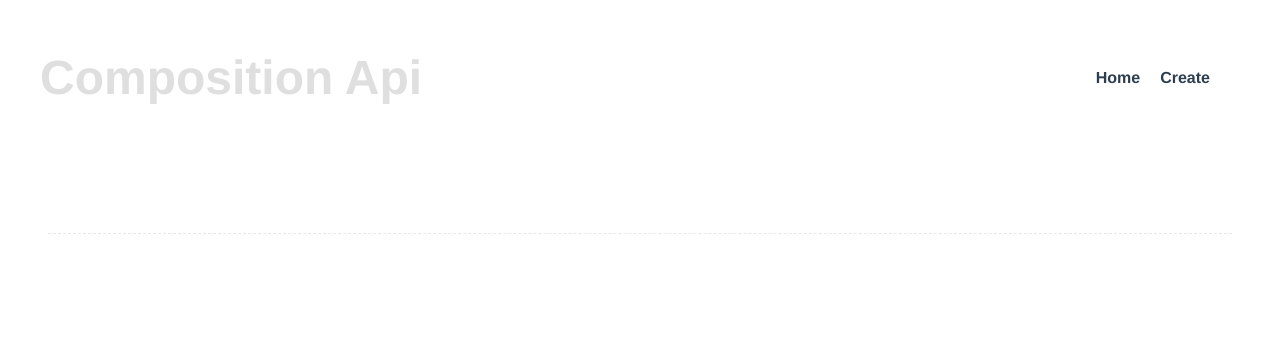
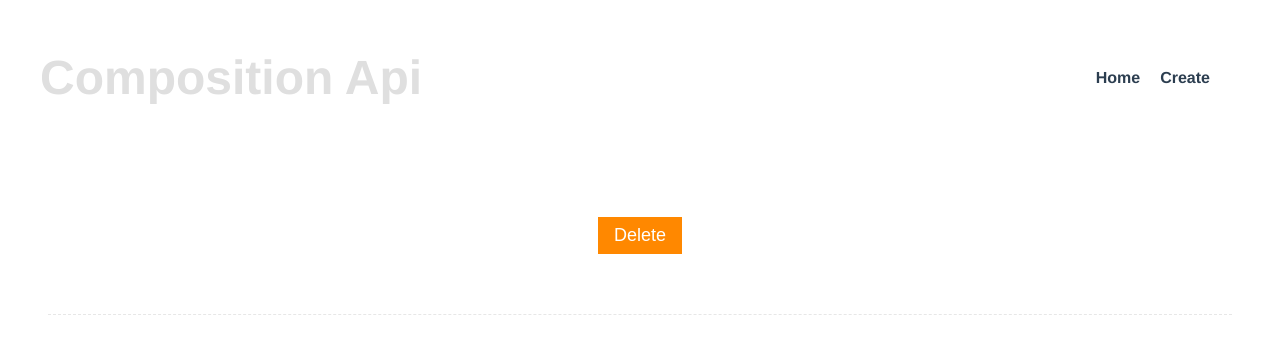
Before and after one commit to Puchai30/Aync-in-composition-api, a Vue app: page /posts/0fd3 in a window 1280 px wide. Shown: the top 354 px of the page. Built offline with nearby package versions, Linux system fonts and the light colour scheme; no server answers; the database is empty.

Commit message:
delete post from firebase

```diff
--- a/src/views/Detail.vue
+++ b/src/views/Detail.vue
@@ -2,6 +2,7 @@
   <div v-if="post" class="post">
     <h3>{{ post.title }}</h3>
     <p>{{ post.body }}</p>
+    <button class="delete" @click="deletePost">Delete</button>
   </div>
 
   <div v-else>
@@ -10,9 +11,10 @@
 </template>
 
 <script>
-import { useRoute } from "vue-router";
+import { useRoute, useRouter } from "vue-router";
 import Loading from "../components/Loading";
 import getPost from "../composables/getPost";
+import { db } from "../firebase/config";
 
 export default {
   components: { Loading },
@@ -20,10 +22,18 @@ export default {
 
   setup(props) {
     let route = useRoute();
+    let router = useRouter();
     // console.log(route.params.id);
     let { post, error, load } = getPost(route.params.id);
     load();
-    return { post, error };
+
+    let deletePost = async () => {
+      let id = props.id;
+      await db.collection("posts").doc(id).delete();
+      router.push("/");
+    };
+
+    return { post, error, deletePost };
   },
 };
 </script>
@@ -63,4 +73,7 @@ export default {
   border-radius: 20px;
   font-size: 14px;
 }
+button.delete {
+  margin: 30px auto;
+}
 </style>
```
